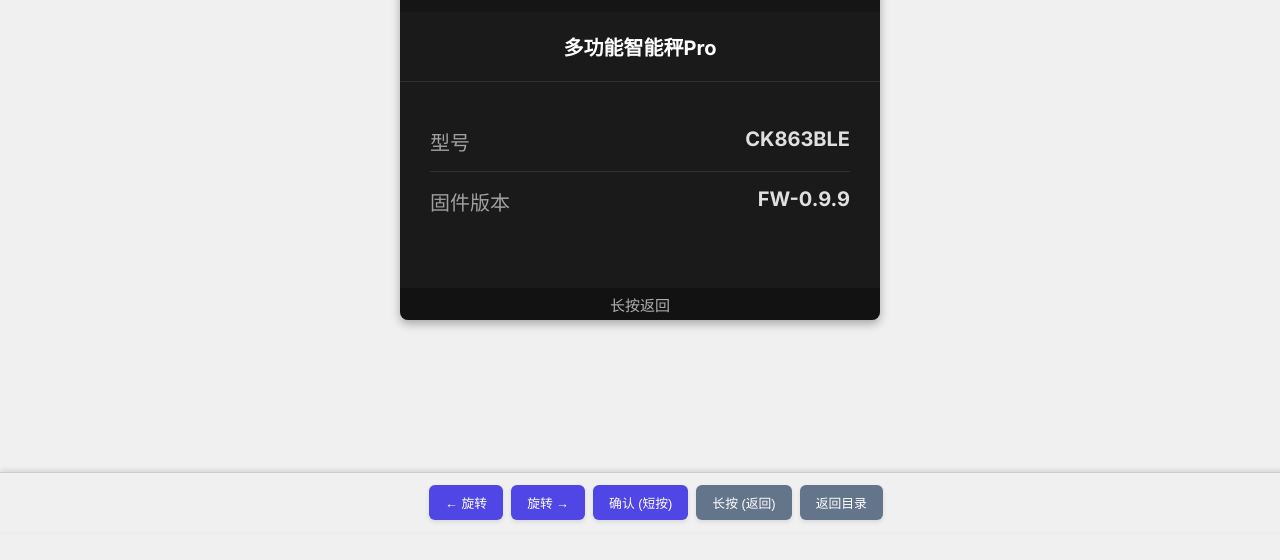
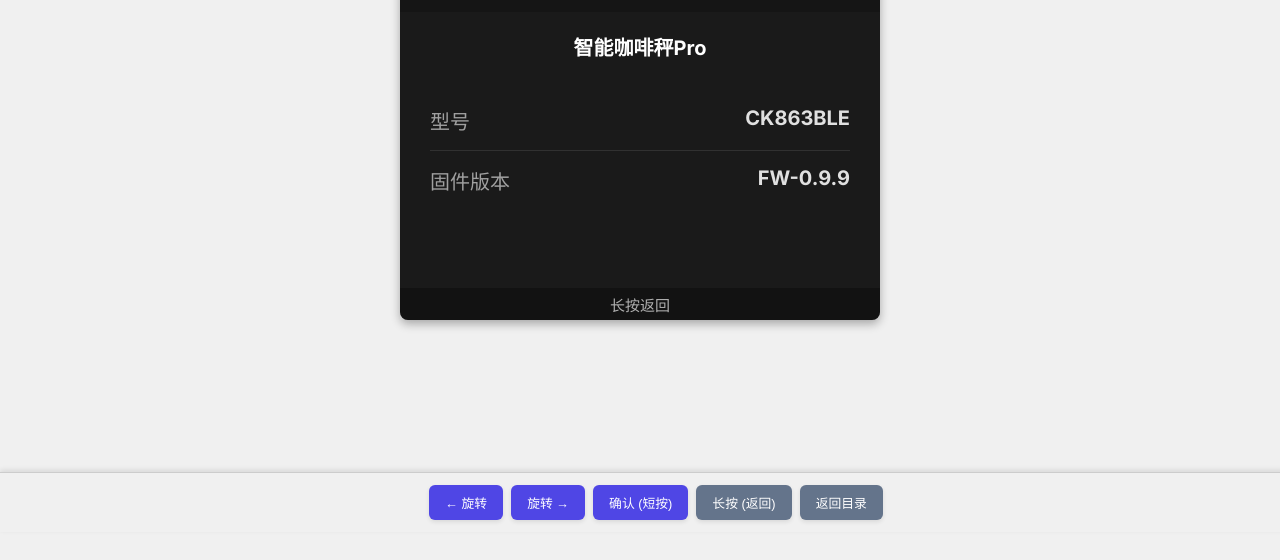
Before and after one commit to laosj16/coffee_scale_project, a plain HTML site: page settings_about.html in a window 1280 px wide. Shown: the part 268-828 px from the top of the page. Drawn offline with Linux system fonts and the light colour scheme.

Commit message:
优化关于设备页面布局
- 移除智能咖啡秤Pro标题下方的分隔线
- 减少main-content的padding，让型号和固件版本信息更靠近设备名称
- 调整padding-top从30px减少到10px，优化垂直间距

```diff
--- a/settings_about.html
+++ b/settings_about.html
@@ -14,8 +14,8 @@
         .status-bar { display: flex; justify-content: space-between; align-items: center; padding: 8px 15px; background-color: rgba(0, 0, 0, 0.2); flex-shrink: 0; height: 36px; position: relative; }
         .status-bar i { font-size: 18px; color: #e0e0e0; line-height: 1; }
         #status-prompt { position: absolute; left: 50%; top: 50%; transform: translate(-50%, -50%); font-size: 15px; color: #a0a0a0; white-space: nowrap; max-width: calc(100% - 80px); overflow: hidden; text-overflow: ellipsis; }
-        .device-name { text-align: center; padding: 20px 30px; font-size: 20px; font-weight: 600; color: #ffffff; border-bottom: 1px solid rgba(255, 255, 255, 0.1); }
-        .main-content { flex-grow: 1; padding: 25px 30px; display: flex; flex-direction: column; justify-content: flex-start; width: 100%; box-sizing: border-box; padding-top: 30px; }
+        .device-name { text-align: center; padding: 20px 30px; font-size: 20px; font-weight: 600; color: #ffffff; }
+        .main-content { flex-grow: 1; padding: 15px 30px; display: flex; flex-direction: column; justify-content: flex-start; width: 100%; box-sizing: border-box; padding-top: 10px; }
         .about-list { list-style: none; padding: 0; margin: 0; }
         .about-item { display: flex; justify-content: space-between; align-items: flex-start; padding: 15px 0; border-bottom: 1px solid rgba(255, 255, 255, 0.1); }
         .about-item:last-child { border-bottom: none; }
@@ -44,7 +44,7 @@
             <i class="fa-solid fa-battery-full"></i>
         </div>
 
-        <div class="device-name">多功能智能秤Pro</div>
+        <div class="device-name">智能咖啡秤Pro</div>
 
         <div class="main-content">
             <ul class="about-list">
```
